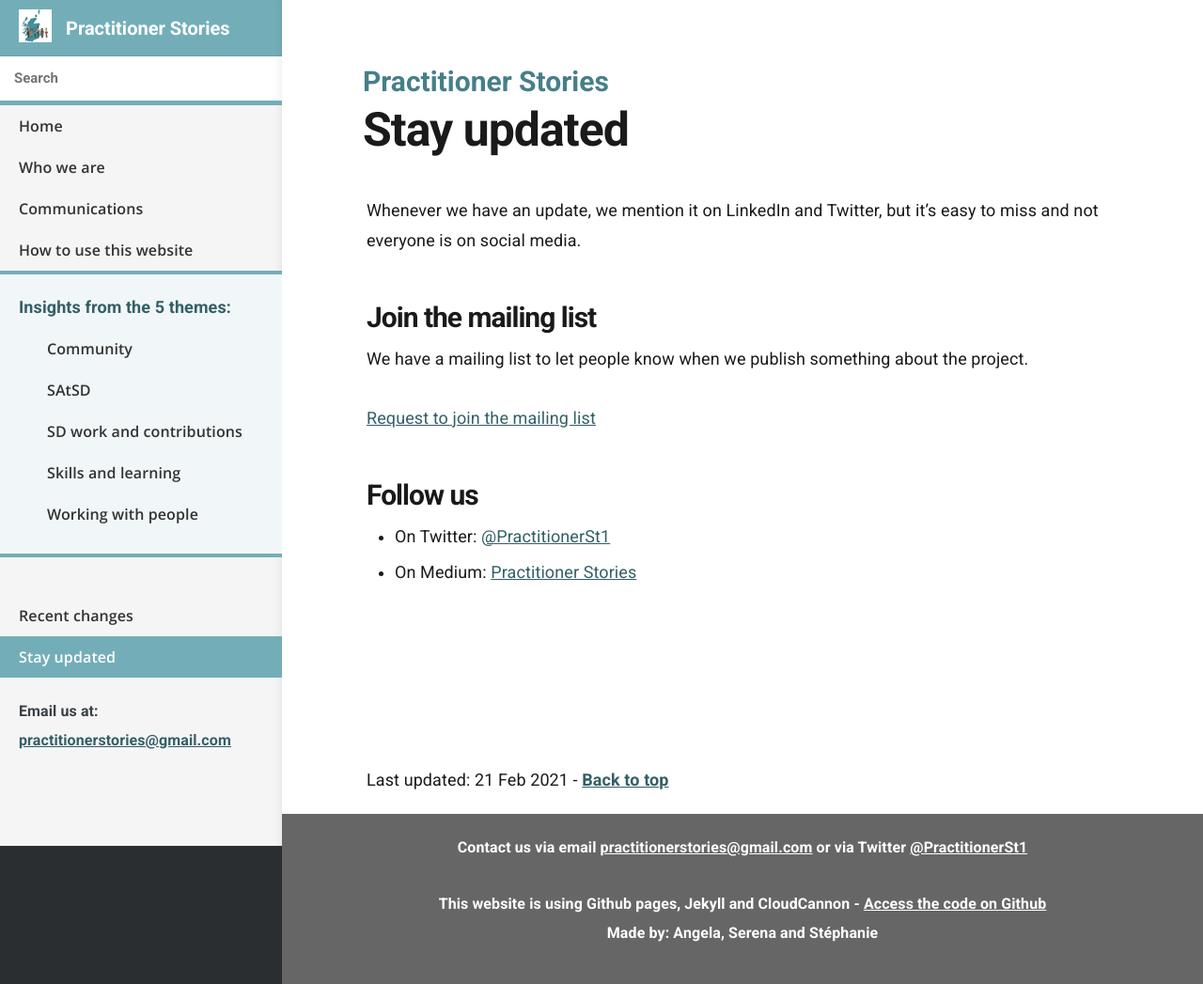
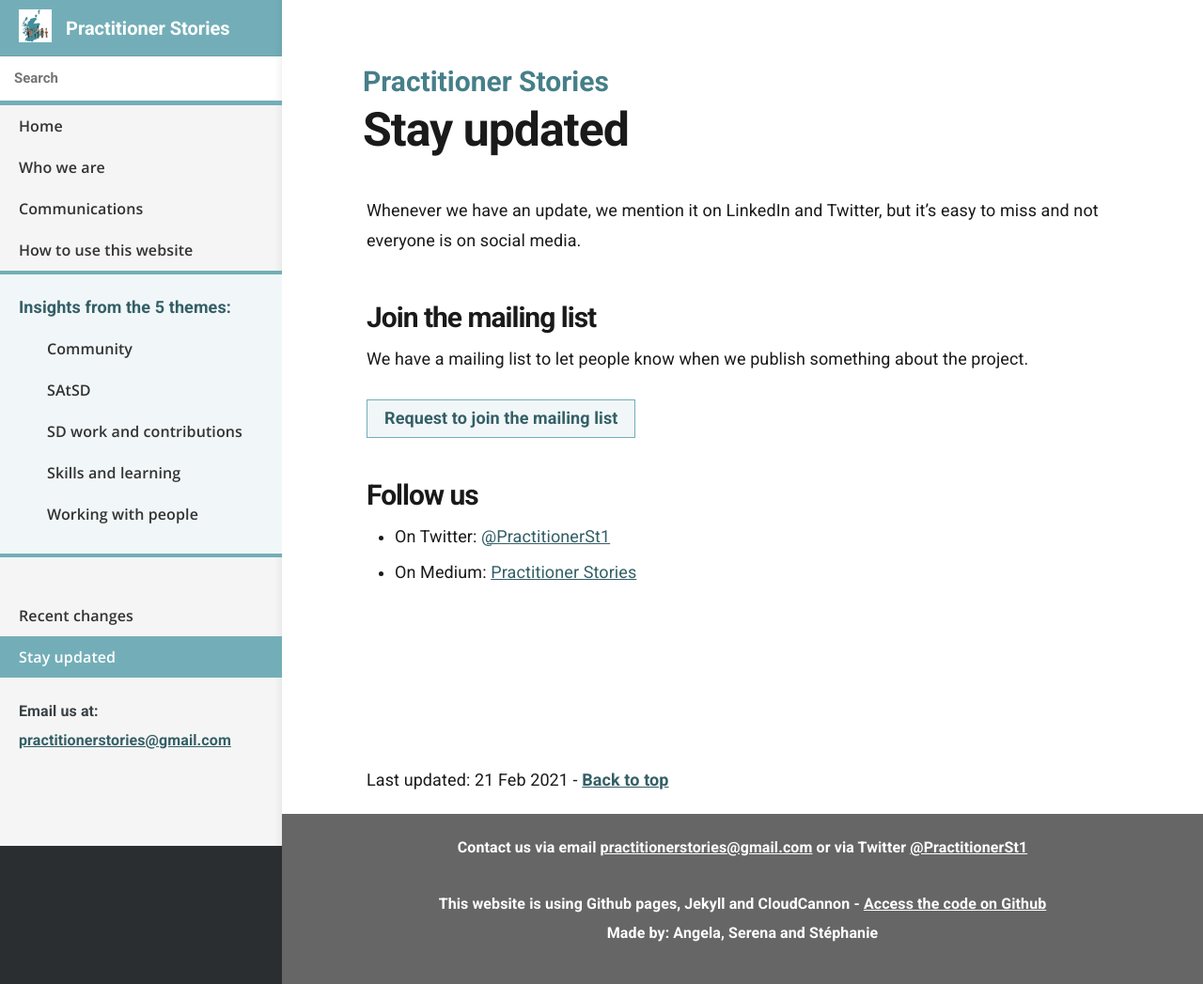
Before and after one commit to stephanie-K/practitioner-stories, a Jekyll site: the page built from stay-updated.md, in a window 1280 px wide. Shown: the whole page at 94% size. Built offline with Jekyll 4.4.1, drawn with Linux system fonts in a browser that asks for light colours.

Commit message:
fix space after the paragraph and link to look like a button

```diff
--- a/changelog.html
+++ b/changelog.html
@@ -2,8 +2,7 @@
 title: Recent changes
 ---
 
-<p>21 Feb 2021</p>
-
+<p style="margin-bottom: 0">21 Feb 2021</p>
 <ul>
     <li>added a "Stay updated" menu - (<a href="https://stephanie-k.github.io/practitioner-stories/stay-updated" target="_blank">see the page</a>)</li>
 </ul>
--- a/stay-updated.md
+++ b/stay-updated.md
@@ -9,7 +9,9 @@ Whenever we have an update, we mention it on LinkedIn and Twitter, but it's easy
 ## Join the mailing list
 We have a mailing list to let people know when we publish something about the project.
 
+<div class="item-nav">
 <p><span><a href="mailto:practitionerstories@gmail.com?Subject=Join%20the%20Practitioner%20Stories%20mailing%20list">Request to join the mailing list</a></span></p>
+</div>
 
 
 ## Follow us
```
